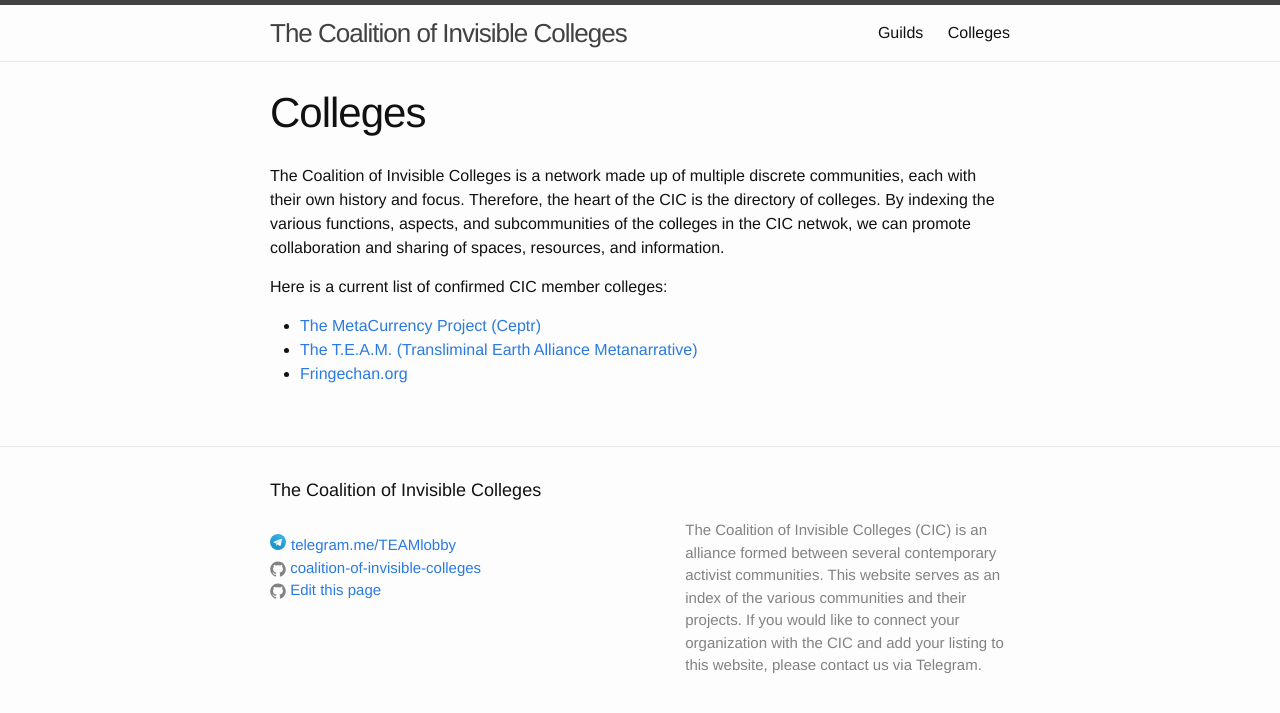
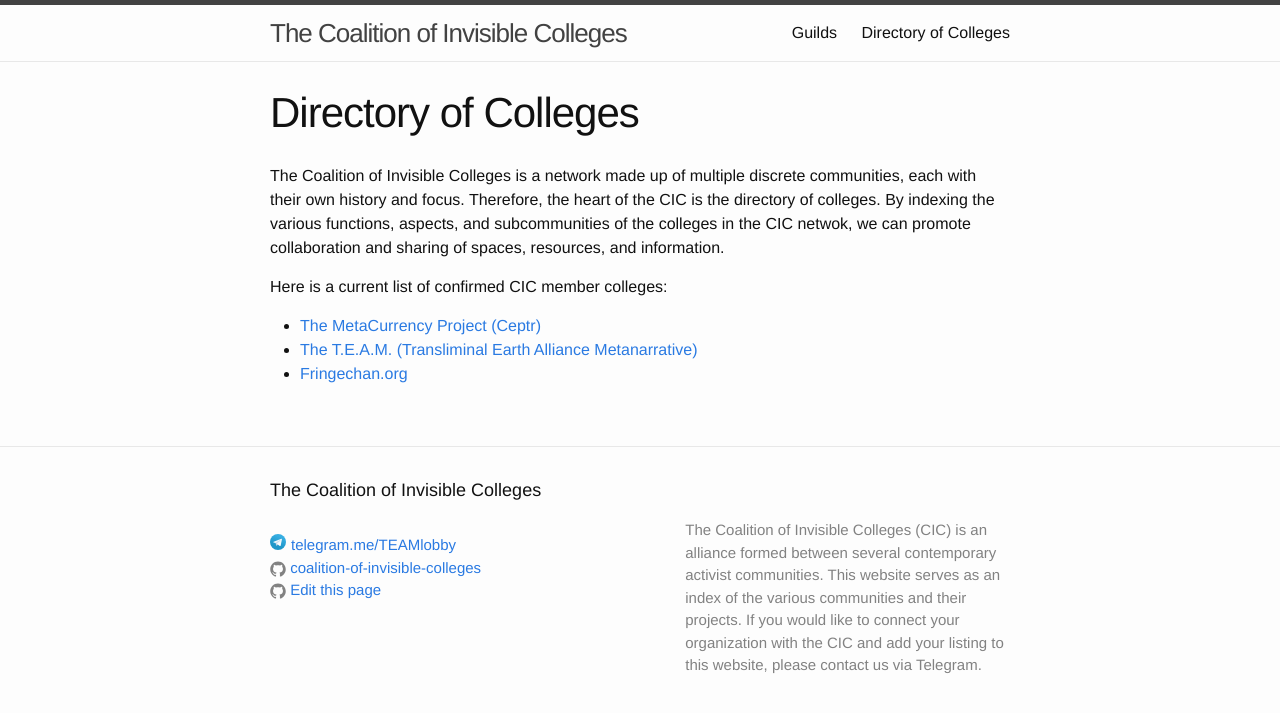
Before and after one commit to coalition-of-invisible-colleges/cic.github.io, a Jekyll site: the page built from colleges/index.md, in a window 1280 px wide. Shown: the top 713 px of the page. Built offline with Jekyll 4.4.1, drawn with Linux system fonts in a browser that asks for light colours.

Commit message:
Changed menu text and title

```diff
--- a/colleges/index.md
+++ b/colleges/index.md
@@ -1,8 +1,8 @@
 ---
 layout: page
-title: Colleges
+title: Directory of Colleges
 permalink: /colleges/
-menu: true
+menu: Colleges
 ---
 The Coalition of Invisible Colleges is a network made up of multiple discrete communities, each with their own history and focus. Therefore, the heart of the CIC is the directory of colleges. By indexing the various functions, aspects, and subcommunities of the colleges in the CIC netwok, we can promote collaboration and sharing of spaces, resources, and information.
 
```
